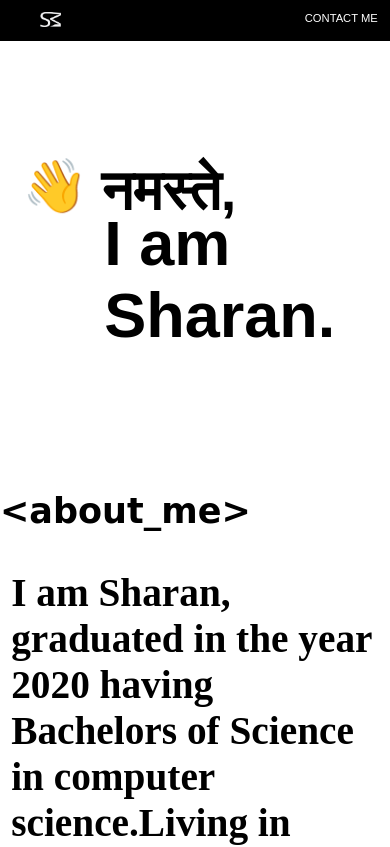
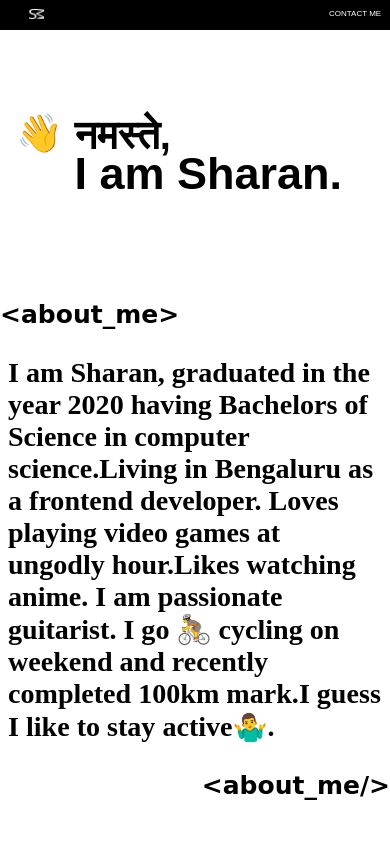
Before and after one commit to sharutok/portfolio, a plain HTML site: page index.html in a window 390 px wide. Shown: the top 847 px of the page. Drawn offline with Linux system fonts and the light colour scheme; a web font is replaced by a local one.

Commit message:
zooom changes...

```diff
--- a/style.css
+++ b/style.css
@@ -216,10 +216,12 @@ a:hover {
   margin-left: 2rem;
 }
 .typing {
+  position: absolute;
   height: auto;
-  margin-left: 1.2rem;
+  margin-left: 7.3rem;
   font-size: 80px;
-  margin-bottom: 3rem;
+  margin-bottom: 5rem;
+  /* background-color: chocolate; */
 }
 .typing::after {
   content: "";
@@ -293,6 +295,6 @@ a:hover {
 @media screen and (max-width: 600px) {
   html {
     /* background-color: chartreuse; */
-    zoom: 70%;
+    zoom: 50%;
   }
 }
```
